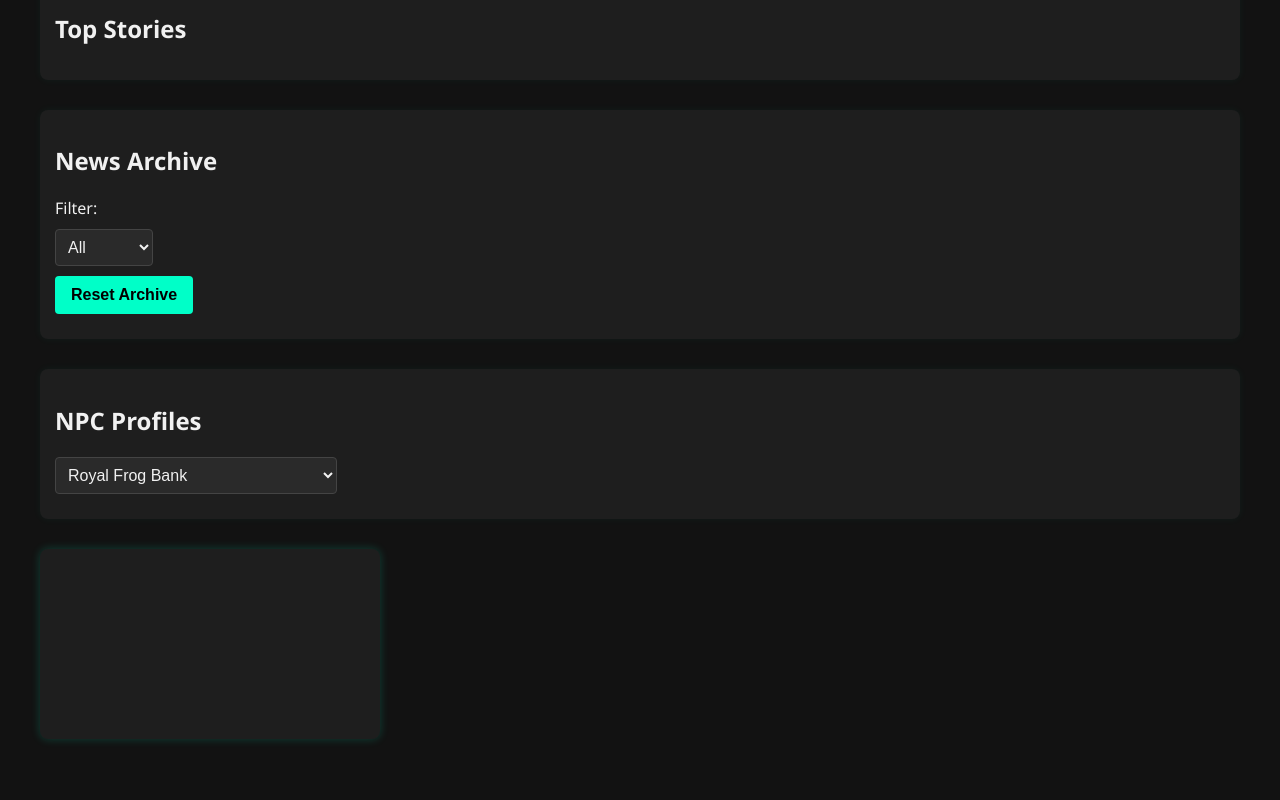
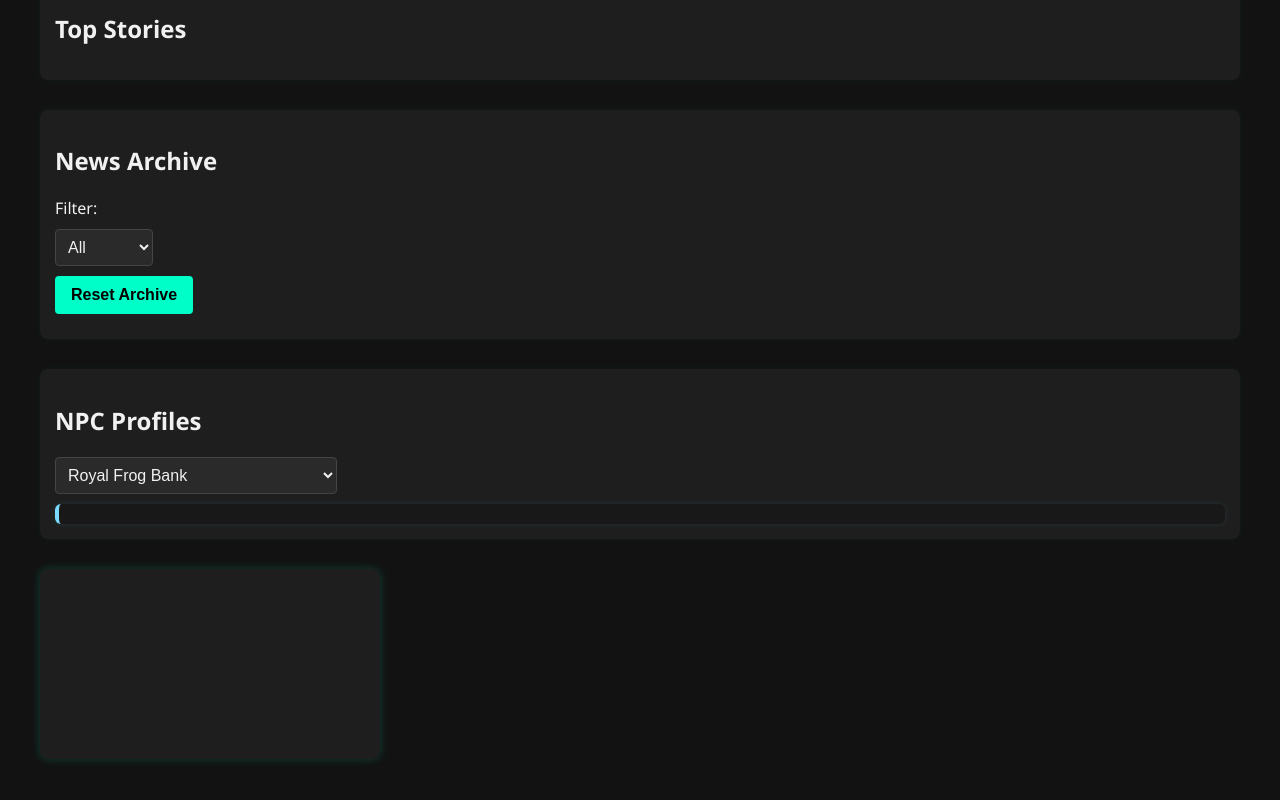
Before and after one commit to tenjyn/fable-market-exchange, a plain HTML site: page index.html in a window 1280 px wide. Shown: the part 691-1491 px from the top of the page. Drawn offline with nearby package versions, Linux system fonts and the light colour scheme.

Commit message:
Update style.css

```diff
--- a/style.css
+++ b/style.css
@@ -96,3 +96,12 @@ canvas {
   border-radius: 8px;
   box-shadow: 0 0 10px rgba(0,255,200,0.2);
 }
+
+#npcProfileOutput {
+  margin-top: 10px;
+  background-color: #181818;
+  padding: 10px;
+  border-left: 4px solid #7ad9ff;
+  border-radius: 6px;
+  box-shadow: 0 0 6px rgba(122,217,255,0.1);
+}
```
